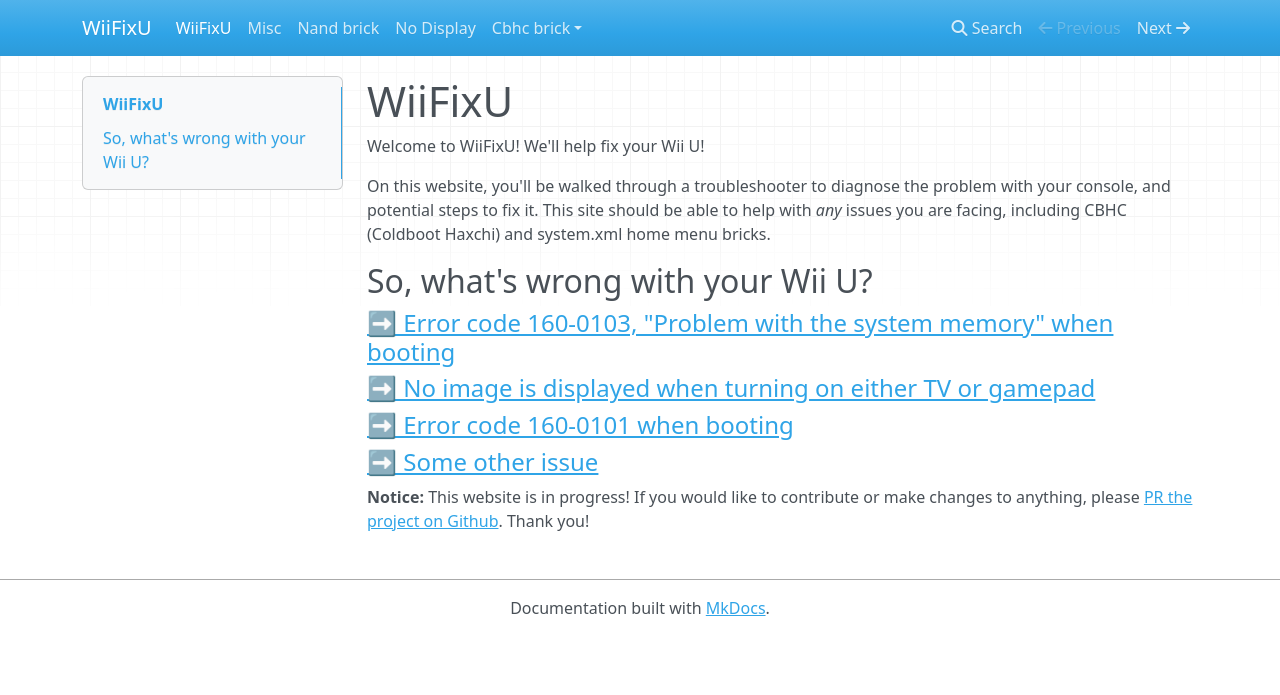
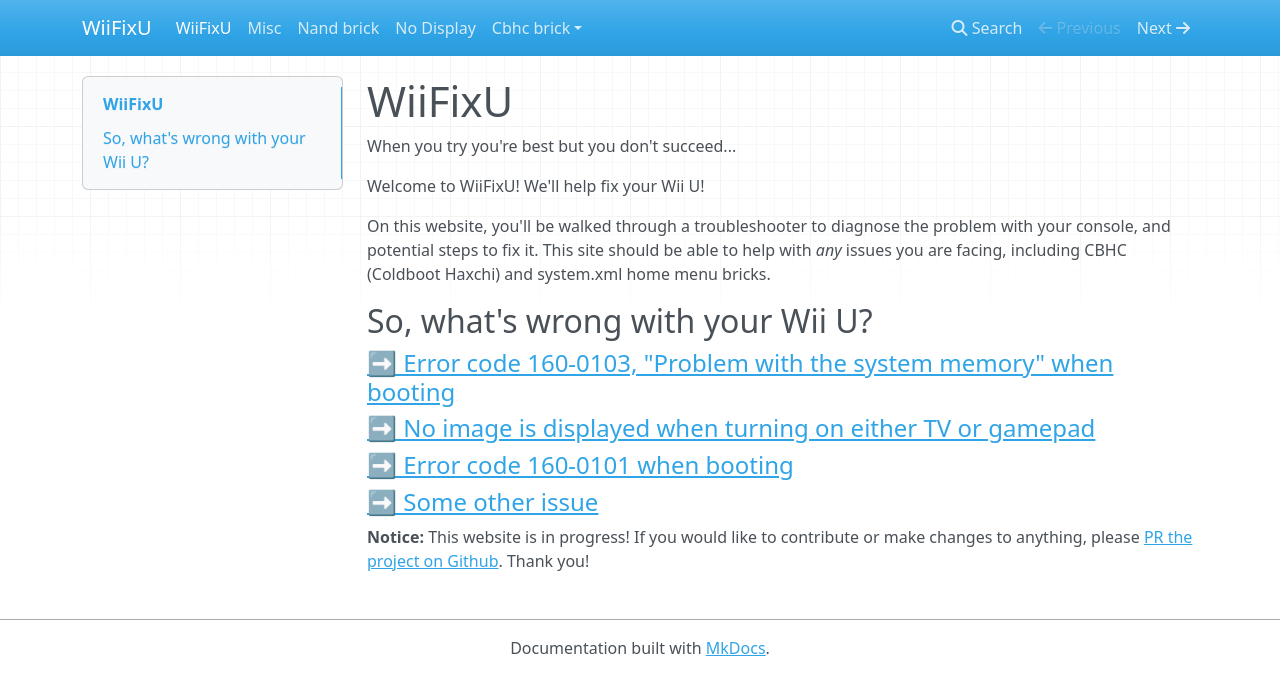
Before and after one commit to fortheusers/wiifixu.com, an MkDocs documentation site: the page built from docs/index.md, in a window 1280 px wide. Shown: the top 695 px of the page. Built offline with MkDocs 1.6.1, drawn with Linux system fonts in a browser that asks for light colours; nearby versions of some CDN libraries.

Commit message:
Update index.md

```diff
--- a/docs/index.md
+++ b/docs/index.md
@@ -1,4 +1,6 @@
 # WiiFixU
+
+When you try you're best but you don't succeed...
 
 Welcome to WiiFixU! We'll help fix your Wii U!
 
```
